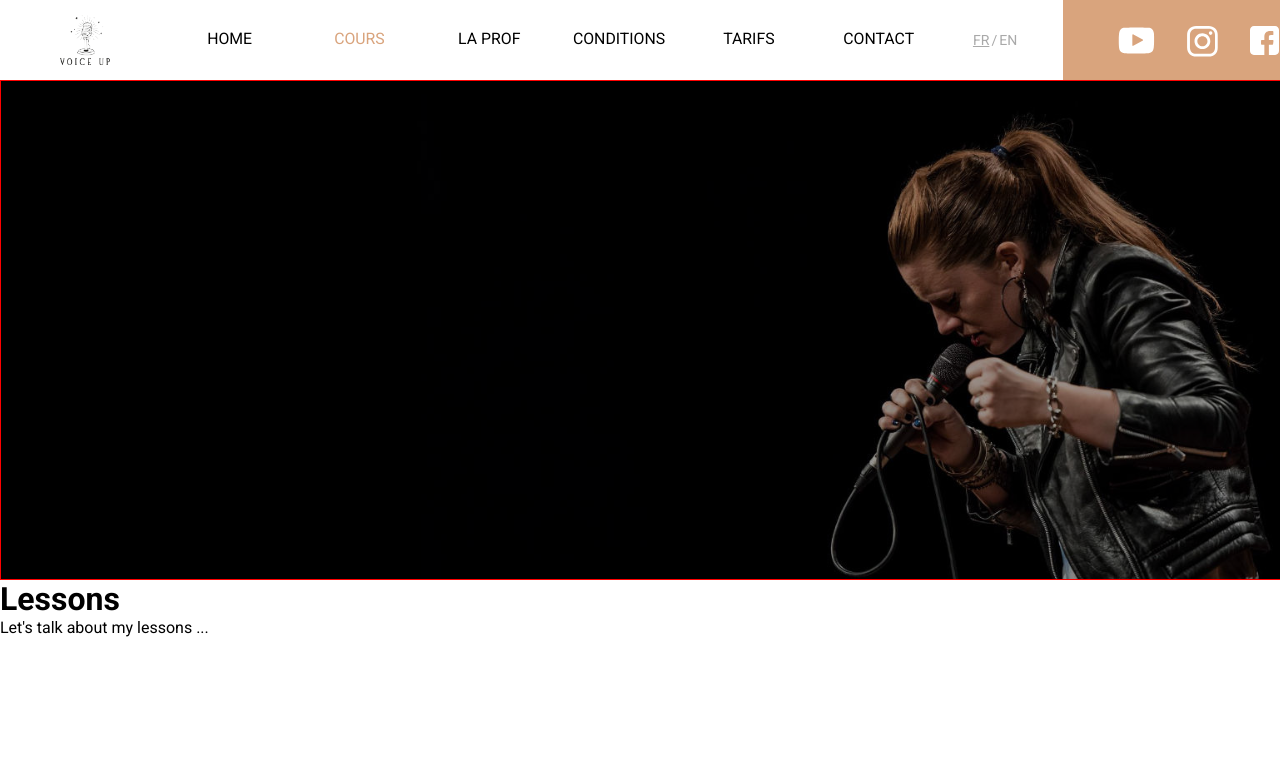
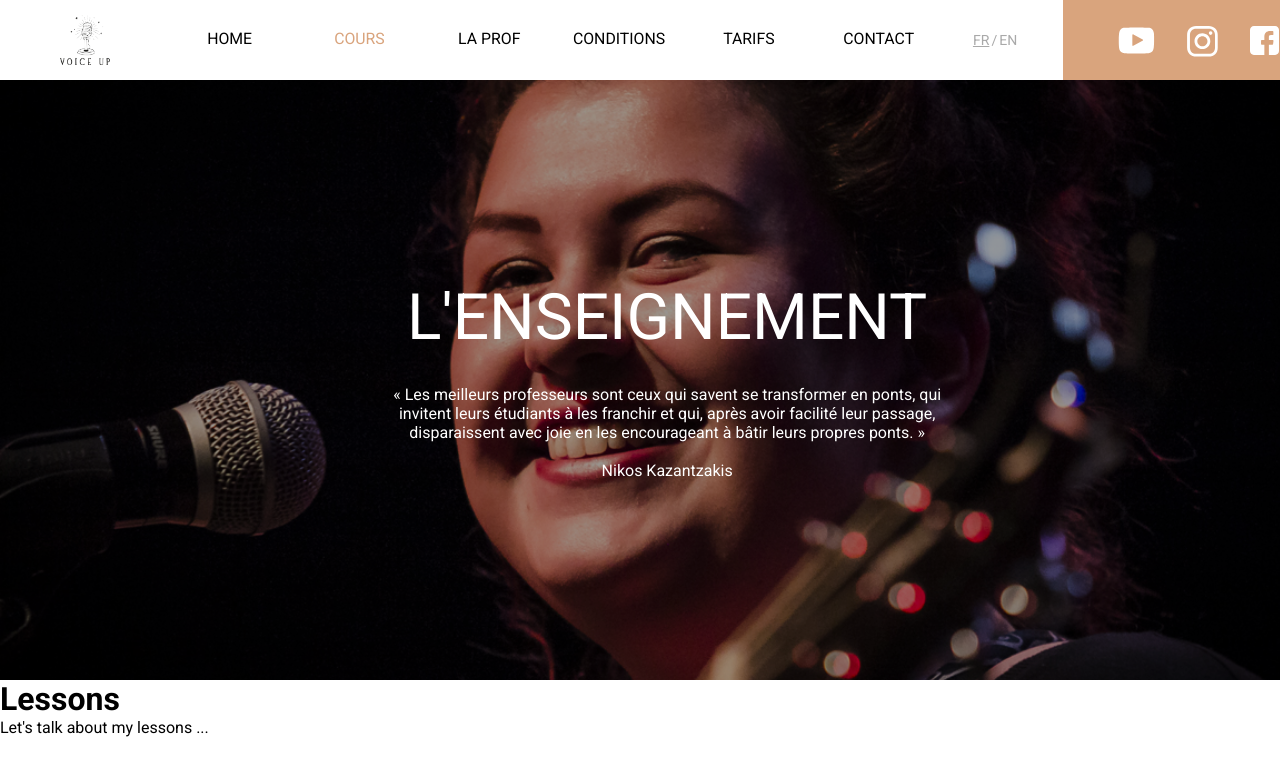
Before and after one commit to Cap0n3/VoiceUp, a React (Create React App) app: page /cours in a window 1280 px wide. Shown: the top 776 px of the page. Built offline with nearby package versions, Linux system fonts and the light colour scheme.

Commit message:
Impl. working solution for headers

```diff
--- a/src/App.js
+++ b/src/App.js
@@ -4,7 +4,7 @@ import GlobalStyle from "./globalStyle";
 import ScrollTop from "./components/ScrollTop/ScrollTop";
 import Navbar from "./components/Navbar/Navbar";
 import Home from "./pages/Home/Home";
-import Lessons from "./pages/Lessons";
+import Lessons from "./pages/Lessons/Lessons";
 import Teacher from "./pages/Teacher";
 import Conditions from "./pages/Conditions";
 import Prices from "./pages/Prices";
@@ -17,7 +17,7 @@ export const ScrollContext = createContext();
 function App() {
 	// Set contexts
 	const [language, setLanguage] = useState("FR");
-	const [scrollTopPos, setScrollPos] = useState(null);
+	const [scrollTopPos, setScrollPos] = useState(0);
 	const langValue = { language, setLanguage };
 	const mainContainerRef = useRef(null);
 
--- a/src/components/Header/Header.js
+++ b/src/components/Header/Header.js
@@ -1,28 +1,22 @@
-import React, { useEffect, useState } from "react";
+import React, { useEffect, useState, useRef, useContext } from "react";
 import { HeaderContainer, SlideImg, SlideOverlay, BoxWrapper, TextBox, Title, Description } from "./Header.style";
-import FooPic from "../../assets/headers/Header_Tania1.jpg";
+import { LangContext } from "../../App";
+import useAppear from "../../hooks/useAppear";
+import * as globalVars from "../../globalVars";
 
-function Header() {
-    const [isActive, setIsActive] = useState(false);
-
-    useEffect(() => {
-        const handler = () => {
-            setIsActive(true);
-        }
-        window.addEventListener("load", handler);
-        return () => {
-            window.removeEventListener("load", handler);
-        }
-    }, [])
+function Header({data}) {
+    const containerRef = useRef(null);
+    const {language} = useContext(LangContext);
+    const isActive = useAppear(containerRef, globalVars.navbarHeight);
 
     return (
-        <HeaderContainer>
-            <SlideImg imageURL={FooPic}>
+        <HeaderContainer ref={containerRef}>
+            <SlideImg imageURL={data.picURL} posX="0" posY="50">
                 <SlideOverlay></SlideOverlay>
-                    <BoxWrapper className={isActive ? "active" : ""} transitionTime={500}>
+                    <BoxWrapper className={isActive ? "active" : ""} transitionTime={300}>
                         <TextBox>
-                            <Title>This is a title</Title>
-                            <Description>Hello, I'm a text ! I'm so happy to be here with you !</Description>
+                            <Title>{(language === "FR") ? data.titleFR : data.titleEN}</Title>
+                            <Description>{(language === "FR") ? data.descriptionFR : data.descriptionEN}</Description>
                         </TextBox>
                     </BoxWrapper>
             </SlideImg>
--- a/src/components/Header/Header.style.js
+++ b/src/components/Header/Header.style.js
@@ -3,7 +3,7 @@ import { VoiceUpColors } from "../../colors";
 import * as globVars from "../../globalVars";
 
 // Show borders/background for debugging css
-const DEBUG = true;
+const DEBUG = false;
 
 export const HeaderContainer = styled.header`
     position: relative;
@@ -17,7 +17,7 @@ export const SlideImg = styled.div`
     width: 100%;
     height: 100%;
     background-image: ${({imageURL}) => `url(${imageURL})`};
-    background-position: 50% 20%;
+    background-position: ${({posX, posY}) => `${posX}% ${posY}%`};
     background-repeat: no-repeat;
     background-size: 100%;
 
--- a/src/globalVars.js
+++ b/src/globalVars.js
@@ -4,5 +4,5 @@
 
 export const navbarHeight = 80;
 export const mobileNavbarHeight = 60;
-export const headerHeight = 500;
+export const headerHeight = 600;
 export const sectionHeight = 600; // Default section height
--- a/src/hooks/useAppear.js
+++ b/src/hooks/useAppear.js
@@ -4,11 +4,11 @@ import { ScrollContext } from "../App";
 
 /**
  * Custom hook allowing to indicate whether an element is visible at the bottom of the page page
- * a third of its total height. It's very useful to trigger an appearing effect when scolling down.
+ * at least a third of its total height. It's very useful to trigger an appearing effect when scolling down.
  *
  * @param   {object}    containerRef    Element reference.
  * @param   {*}         navbarHeight    Navbar height used to calculate "true" window height.
- * @returns                             Booleean. Set to true when element is visible by a third of its total height at the bottom of the page.
+ * @returns                             Booleean. Set to true when element is visible by at least a third of its total height at the bottom of the page.
  */
 const useAppear = (containerRef, navbarHeight=0) => {
     const [isVisible, setIsVisible] = useState(false);
--- a/src/pages/Lessons.js
+++ b/src/pages/Lessons/Lessons.js
@@ -1,14 +1,15 @@
 import React from "react";
-import Header from "../components/Header/Header";
+import Header from "../../components/Header/Header";
+import { headerData } from "./data/header.data";
 
 const Lessons = () => {
     return(
         <div>
-            <Header />
+            <Header data={headerData} />
             <h1>Lessons</h1>
             <p>Let's talk about my lessons ...</p>
         </div>
     )
 }
 
-export default Lessons
+export default Lessons;
--- /dev/null
+++ b/src/pages/Lessons/data/header.data.js
@@ -0,0 +1,9 @@
+import KimHeader from "../../../assets/headers/Header_Kim.jpg";
+
+export const headerData = {
+    picURL: KimHeader,
+    titleFR: "L'enseignement",
+    titleEN: "Teaching style",
+    descriptionFR: <>« Les meilleurs professeurs sont ceux qui savent se transformer en ponts, qui invitent leurs étudiants à les franchir et qui, après avoir facilité leur passage, disparaissent avec joie en les encourageant à bâtir leurs propres ponts. » <br /><br />Nikos Kazantzakis</>,
+    descriptionEN: <>« The best teachers are those who know how to act as a bridge and invite their students to cross it. After that, they joyfully disappear and encourage them to build their own bridges. »<br /><br />Nikos Kazantzakis</>
+}
```
Also changed, not shown: src/assets/headers/Header_Kim.jpg (added).
